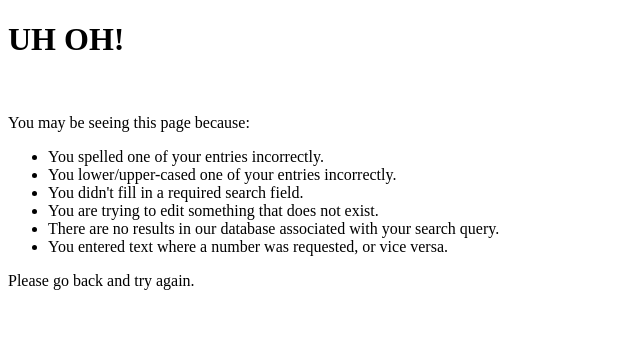
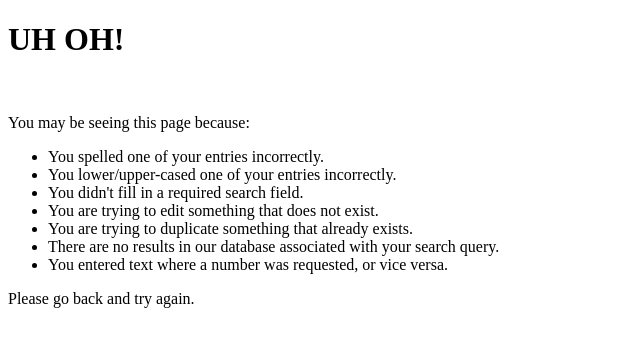
Before and after one commit to db758/cs4111-project1, a Flask app: template webserver/templates/error.html in a window 1280 px wide. Shown: the top 347 px of the page, without its empty margins (0-640 px from the left). Run offline with Flask 2, Linux system fonts and the light colour scheme; the template is opened without the code that fills it, so the values that code supplies are empty; parts of the project's set-up code (start-up, migrations or seed data) failed here and were passed over.

Commit message:
error edits

```diff
--- a/webserver/templates/error.html
+++ b/webserver/templates/error.html
@@ -16,6 +16,7 @@
                 <li>You lower/upper-cased one of your entries incorrectly.</li>
                 <li> You didn't fill in a required search field. </li>
                 <li>You are trying to edit something that does not exist.</li>
+                <li> You are trying to duplicate something that already exists. </li>
                 <li> There are no results in our database associated with your search query. </li>
                 <li> You entered text where a number was requested, or vice versa.</li>
             </ul>
```
